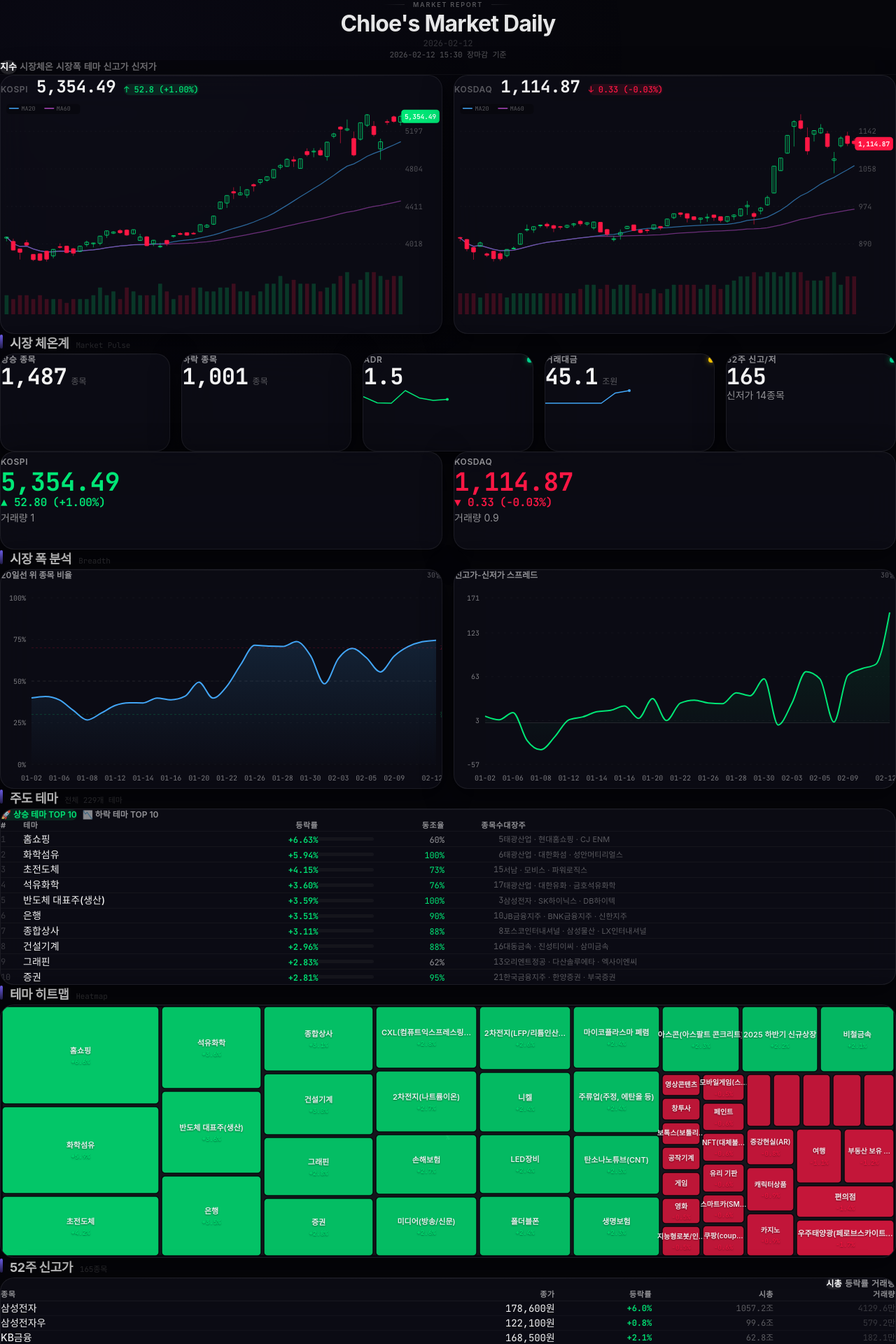
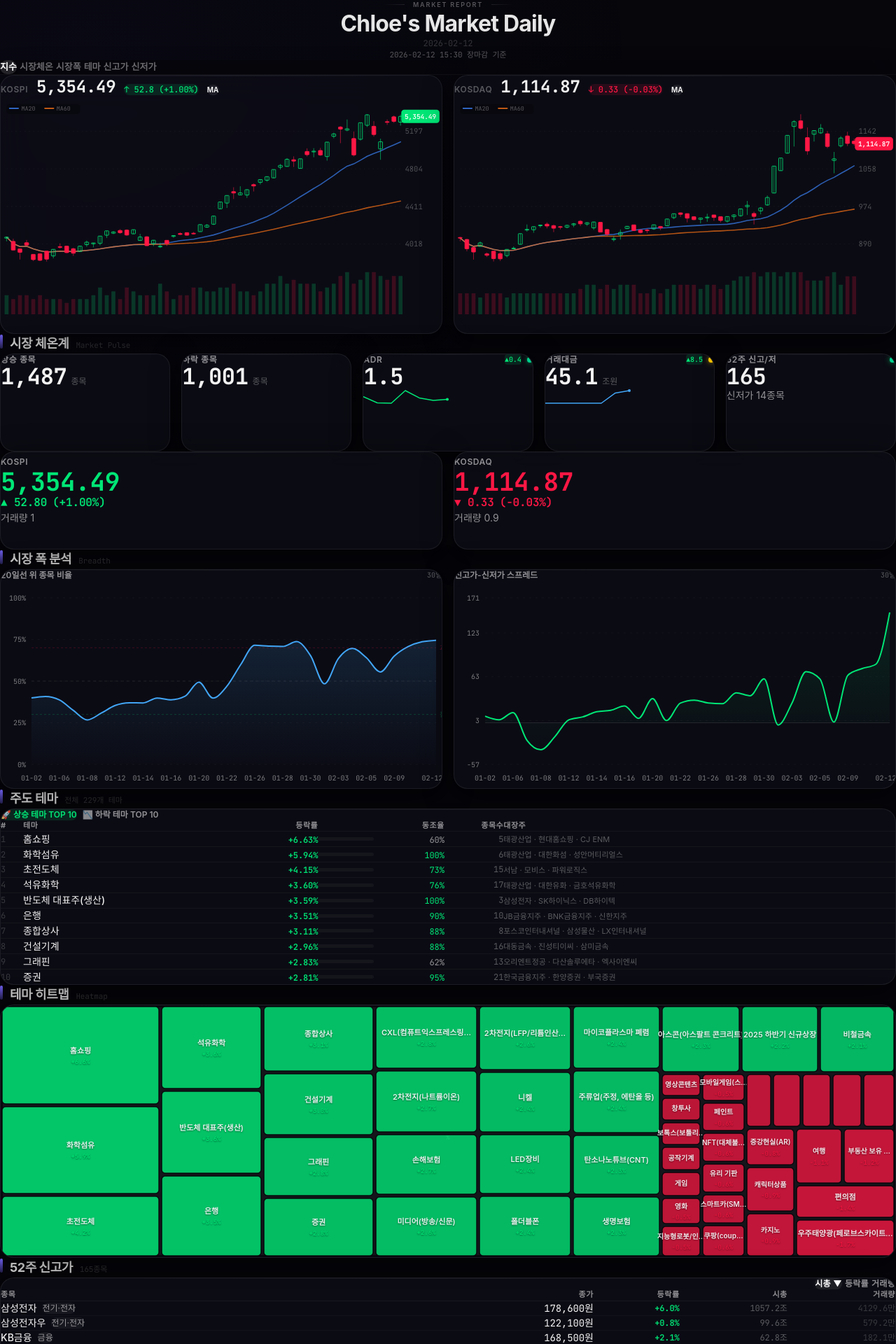
Before and after one commit to chloeconciergetc-code/chloes-market-daily, a React (Vite) app: page / in a window 1280 px wide. Shown: the top 1920 px of the page at 70% size. Built offline with nearby package versions, Linux system fonts and the light colour scheme; a web font is replaced by a local one.

Commit message:
Phase 1: MA20/MA60 toggle, sector badges, MetricCard delta, sort arrows

```diff
--- a/src/components/charts/IndexCandlestickChart.tsx
+++ b/src/components/charts/IndexCandlestickChart.tsx
@@ -1,3 +1,4 @@
+import { useState } from 'react'
 import { scaleLinear } from 'd3-scale'
 import { motion } from 'framer-motion'
 import type { IndexChartData } from '../../types/market'
@@ -11,6 +12,7 @@ interface Props {
 
 export function IndexCandlestickChart({ data, label, width = 600, height = 320 }: Props) {
   const { candles, ma20, ma60 } = data
+  const [showMA, setShowMA] = useState(true)
   if (!candles.length) return null
 
   const chartH = height * 0.7
@@ -52,6 +54,12 @@ export function IndexCandlestickChart({ data, label, width = 600, height = 320 }
           ${isUp ? 'bg-[var(--color-up-soft)] text-[var(--color-up)]' : 'bg-[var(--color-down-soft)] text-[var(--color-down)]'}`}>
           {isUp ? '↑' : '↓'} {Math.abs(dayChange).toLocaleString()} ({dayChangePct > 0 ? '+' : ''}{dayChangePct.toFixed(2)}%)
         </span>
+        <button onClick={() => setShowMA(v => !v)}
+          className={`ml-auto px-2.5 py-1 text-[10px] font-semibold tracking-wide uppercase rounded-lg transition-all duration-200 ${
+            showMA ? 'bg-white/[0.08] text-white' : 'text-white/40 hover:text-white/60 hover:bg-white/[0.03]'
+          }`}>
+          MA
+        </button>
       </div>
 
       <svg viewBox={`0 0 ${width} ${height}`} className="w-full" preserveAspectRatio="xMidYMid meet">
@@ -71,8 +79,10 @@ export function IndexCandlestickChart({ data, label, width = 600, height = 320 }
         })}
 
         {/* MA lines */}
-        <path d={makePath(ma20)} fill="none" stroke="var(--color-ma20)" strokeWidth={1.2} opacity={0.6} strokeLinecap="round" />
-        <path d={makePath(ma60)} fill="none" stroke="var(--color-ma60)" strokeWidth={1.2} opacity={0.6} strokeLinecap="round" />
+        {showMA && <>
+          <path d={makePath(ma20)} fill="none" stroke="#3b82f6" strokeWidth={1.5} opacity={0.7} strokeLinecap="round" />
+          <path d={makePath(ma60)} fill="none" stroke="#f97316" strokeWidth={1.5} opacity={0.7} strokeLinecap="round" />
+        </>}
 
         {/* Candles */}
         {candles.map((c, i) => {
@@ -124,13 +134,15 @@ export function IndexCandlestickChart({ data, label, width = 600, height = 320 }
         </g>
 
         {/* MA Legend */}
-        <g transform={`translate(${margin.left + 2}, ${margin.top - 6})`}>
-          <rect x={-2} y={-6} width={100} height={14} rx={4} fill="rgba(0,0,0,0.3)" />
-          <line x1={2} x2={14} y1={0} y2={0} stroke="var(--color-ma20)" strokeWidth={1.5} strokeLinecap="round" />
-          <text x={18} y={3} fill="var(--text-tertiary)" fontSize={8} fontFamily="var(--font-mono)">MA20</text>
-          <line x1={50} x2={62} y1={0} y2={0} stroke="var(--color-ma60)" strokeWidth={1.5} strokeLinecap="round" />
-          <text x={66} y={3} fill="var(--text-tertiary)" fontSize={8} fontFamily="var(--font-mono)">MA60</text>
-        </g>
+        {showMA && (
+          <g transform={`translate(${margin.left + 2}, ${margin.top - 6})`}>
+            <rect x={-2} y={-6} width={100} height={14} rx={4} fill="rgba(0,0,0,0.3)" />
+            <line x1={2} x2={14} y1={0} y2={0} stroke="#3b82f6" strokeWidth={1.5} strokeLinecap="round" />
+            <text x={18} y={3} fill="var(--text-tertiary)" fontSize={8} fontFamily="var(--font-mono)">MA20</text>
+            <line x1={50} x2={62} y1={0} y2={0} stroke="#f97316" strokeWidth={1.5} strokeLinecap="round" />
+            <text x={66} y={3} fill="var(--text-tertiary)" fontSize={8} fontFamily="var(--font-mono)">MA60</text>
+          </g>
+        )}
       </svg>
     </div>
   )
--- a/src/components/level1/MarketPulse.tsx
+++ b/src/components/level1/MarketPulse.tsx
@@ -8,11 +8,26 @@ function MetricCard({ title, value, unit, sub, signal, sparkData, sparkColor, de
   title: string; value: string; unit?: string; sub?: string; signal?: 'green' | 'yellow' | 'red'
   sparkData?: number[]; sparkColor?: string; delay?: number
 }) {
+  // Compute delta from last two sparkline values
+  const delta = sparkData && sparkData.length >= 2
+    ? sparkData[sparkData.length - 1] - sparkData[sparkData.length - 2]
+    : null
+  const hasDelta = delta !== null && !isNaN(delta) && delta !== 0
+
   return (
     <GlassCard delay={delay} className="flex flex-col justify-between min-h-[140px]">
       <div className="flex items-center justify-between mb-3">
         <span className="text-xs font-semibold tracking-wider uppercase text-[var(--text-secondary)]">{title}</span>
-        {signal && <SignalLight signal={signal} size="sm" />}
+        <div className="flex items-center gap-2">
+          {hasDelta && (
+            <span className={`text-[10px] font-mono font-semibold px-1.5 py-0.5 rounded ${
+              delta! > 0 ? 'text-[var(--color-up)] bg-[var(--color-up-soft)]' : 'text-[var(--color-down)] bg-[var(--color-down-soft)]'
+            }`}>
+              {delta! > 0 ? '▲' : '▼'}{Math.abs(delta!).toLocaleString(undefined, { maximumFractionDigits: 1 })}
+            </span>
+          )}
+          {signal && <SignalLight signal={signal} size="sm" />}
+        </div>
       </div>
       <div className="flex items-baseline gap-1.5">
         <span className="font-mono text-[32px] font-bold leading-none tracking-tight">{value}</span>
--- a/src/components/level3/NewHighTable.tsx
+++ b/src/components/level3/NewHighTable.tsx
@@ -29,7 +29,7 @@ export function NewHighTable({ data }: { data: ScannerStock[] }) {
                   ? 'bg-white/[0.08] text-white shadow-[0_0_12px_rgba(255,255,255,0.05)]'
                   : 'text-white/55 hover:text-[var(--text-secondary)] hover:bg-white/[0.03]'
               }`}>
-              {sortLabels[key]}
+              {sortLabels[key]}{sortBy === key ? ' ▼' : ''}
             </button>
           ))}
         </div>
@@ -53,8 +53,9 @@ export function NewHighTable({ data }: { data: ScannerStock[] }) {
                   transition={{ delay: 0.02 * Math.min(i, 20) }}
                   className="border-t border-white/[0.03] hover:bg-white/[0.03] transition-colors duration-150 group">
                   <td className="py-3.5 px-6">
-                    <div className="flex items-center gap-2">
+                    <div className="flex items-center gap-2 flex-wrap">
                       <span className="font-medium text-[var(--text-primary)] group-hover:text-white transition-colors">{s.name}</span>
+                      {s.sector && <span className="bg-white/[0.05] text-[var(--text-secondary)] text-xs rounded-full px-2 py-0.5">{s.sector}</span>}
                       <span className="text-[9px] text-[var(--text-muted)] font-mono opacity-0 group-hover:opacity-100 transition-opacity">{s.ticker}</span>
                     </div>
                   </td>
--- a/src/components/level3/NewLowTable.tsx
+++ b/src/components/level3/NewLowTable.tsx
@@ -28,7 +28,7 @@ export function NewLowTable({ data }: { data: ScannerStock[] }) {
                   ? 'bg-white/[0.08] text-white shadow-[0_0_12px_rgba(255,255,255,0.05)]'
                   : 'text-white/55 hover:text-[var(--text-secondary)] hover:bg-white/[0.03]'
               }`}>
-              {sortLabels[key]}
+              {sortLabels[key]}{sortBy === key ? ' ▼' : ''}
             </button>
           ))}
         </div>
@@ -52,8 +52,9 @@ export function NewLowTable({ data }: { data: ScannerStock[] }) {
                   transition={{ delay: 0.02 * Math.min(i, 20) }}
                   className="border-t border-white/[0.03] hover:bg-white/[0.03] transition-colors duration-150 group">
                   <td className="py-3.5 px-6">
-                    <div className="flex items-center gap-2">
+                    <div className="flex items-center gap-2 flex-wrap">
                       <span className="font-medium text-[var(--text-primary)] group-hover:text-white transition-colors">{s.name}</span>
+                      {s.sector && <span className="bg-white/[0.05] text-[var(--text-secondary)] text-xs rounded-full px-2 py-0.5">{s.sector}</span>}
                       <span className="text-[9px] text-[var(--text-muted)] font-mono opacity-0 group-hover:opacity-100 transition-opacity">{s.ticker}</span>
                     </div>
                   </td>
```
Also changed, not shown: 1 other file (tests, documents, lock files or other folders).
